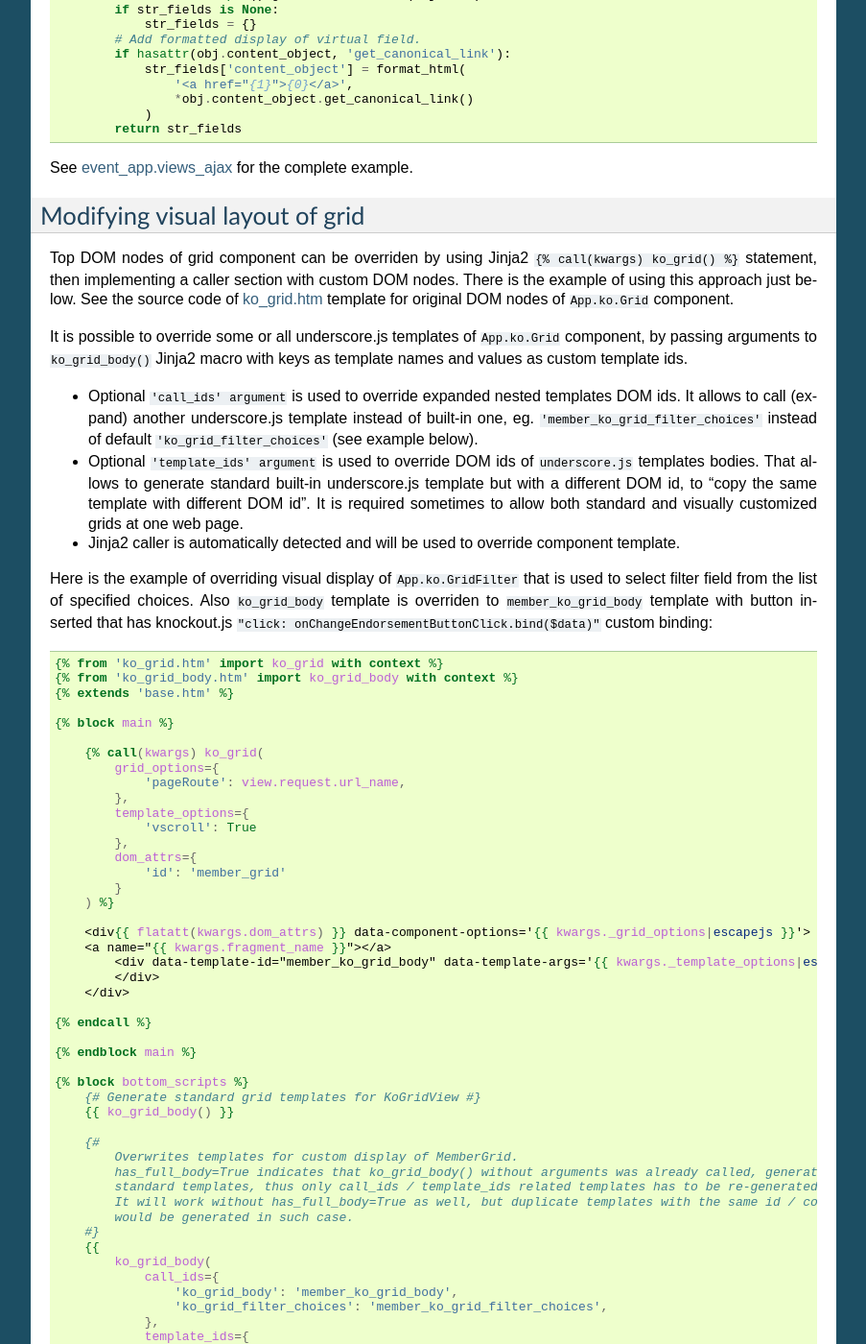
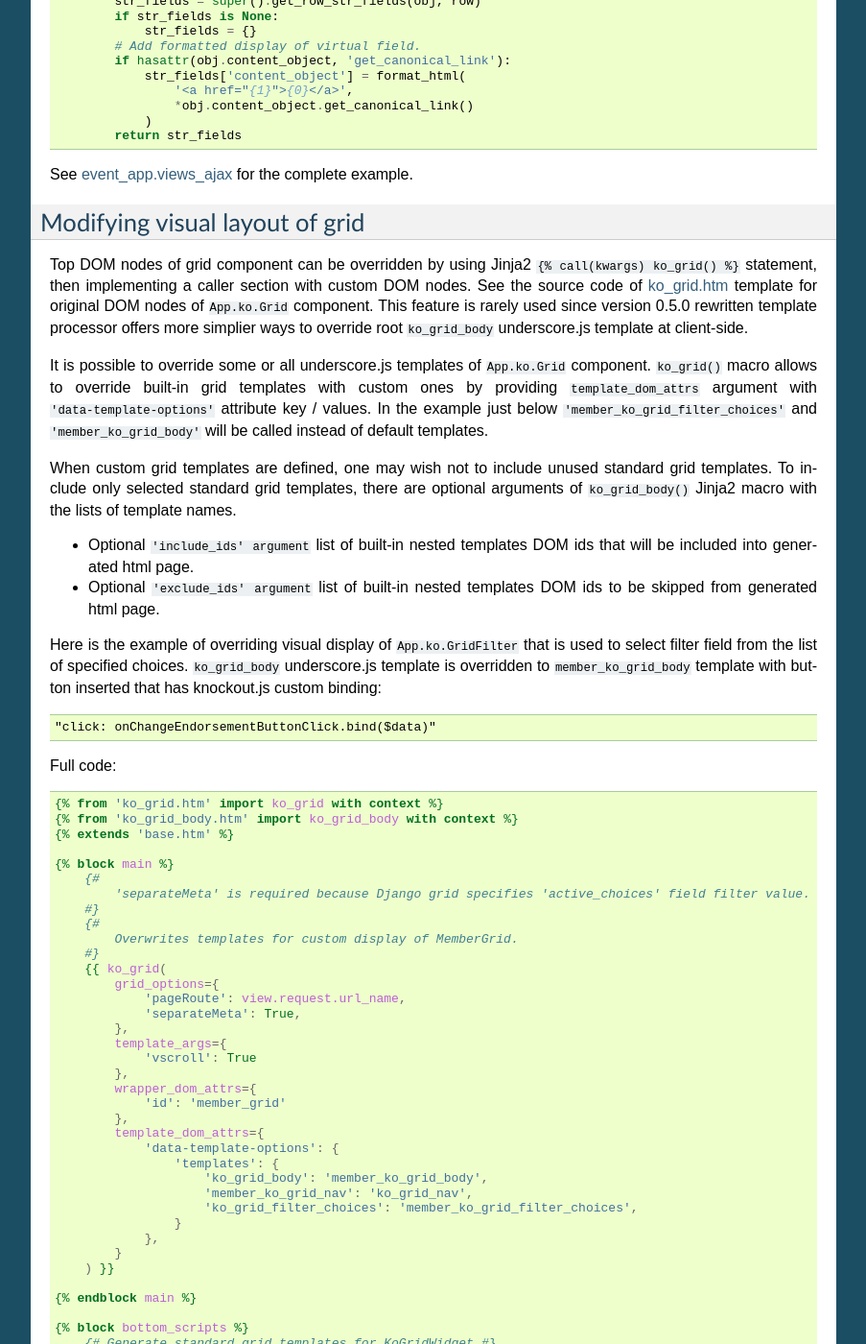
Before and after one commit to Dmitri-Sintsov/django-jinja-knockout, a Sphinx documentation site: the page built from docs/grids.rst, in a window 1280 px wide and 1400 px high, scrolled down 17560 px. Shown: the whole window at 96% size, without its empty margins (198-1101 px from the left). Built offline with Sphinx 7.4.7, drawn with Linux system fonts in a browser that asks for light colours; some of the changed text lies outside the part shown.

Commit message:
Updated 'Modifying visual layout of grid' section of grids.rst documentation for version 0.5.0.

```diff
--- a/HISTORY.rst
+++ b/HISTORY.rst
@@ -178,7 +178,7 @@ Alternative breadcrumbs layout of field filters widgets.
 
 0.5.0
 -----
-* Reworked recursive underscore.js templating engine as ``App.Tpl`` class.
+* Reworked recursive underscore.js template processor as ``App.Tpl`` class.
 * Display verbose field names with their values of Django model instances. Optionally will display related model fields
   as nested field name / value pairs as well. It is supported in the following cases:
 
--- a/docs/forms.rst
+++ b/docs/forms.rst
@@ -93,7 +93,7 @@ In instance of ``FormWithInlineFormsetsMixin``, ``self.forms_vms`` and ``self.fi
 ``vm_list()`` defined in ``viewmodels.py``. These instances accumulate viewmodels (each one is a simple Python dict
 with ``'view'`` key) during ModelForm / inline formsets validation.
 
-Actual AJAX ModelForm response success / error viewmodels can be overriden in child class, if needed.
+Actual AJAX ModelForm response success / error viewmodels can be overridden in child class, if needed.
 
 These examples shows how to generate dynamic lists of client-side viewmodels at server-side. ``viewmodels.py``
 defines methods to alter viewmodels in already existing ``vm_list()`` instances.
--- a/docs/grids.rst
+++ b/docs/grids.rst
@@ -340,26 +340,27 @@ Since version 0.4.1, ``ko_grid_body()`` macro includes two versions of filter fi
   drop-down menus.
 * ``ko_grid_breadcrumb_filter_choices`` / ``ko_grid_breadcrumb_filter_popup``, when filter values are displayed as
   bootstrap breadcrumbs. To activate this version of filter field widgets, one should call ``ko_grid_body()`` macro
-  like this::
+  like this (since version 0.5.0)::
 
     {{
         ko_grid_body(
-            call_ids={
-                'ko_grid_filter_choices': 'ko_grid_breadcrumb_filter_choices',
-                'ko_grid_filter_popup': 'ko_grid_breadcrumb_filter_popup',
-            },
-            template_ids={
-                'ko_grid_filter_choices': 'ko_grid_breadcrumb_filter_choices',
-                'ko_grid_filter_popup': 'ko_grid_breadcrumb_filter_popup',
-            }
+            include_ids=[
+                'ko_grid_breadcrumb_filter_choices',
+                'ko_grid_breadcrumb_filter_popup'
+            ],
+            exclude_ids=[
+                'ko_grid_filter_choices',
+                'ko_grid_filter_popup'
+            ]
         )
     }}
 
-  If there's already was a call to ``ko_grid_body()``, do not forget to add ``has_full_body`` = ``True`` keyword
-  argument to call, to avoid duplicate generation of grid templates. There is `cbv_grid_breadcrumbs.htm`_ Jinja2
-
-  macro that could be used as ``template_name`` value of ``KoGridView`` derived grid class attribute. See sample project
-  `club_app.views_ajax`_ for the example.
+  ``exclude_ids`` argument saves a bit of html removing unused underscore.js templates from the resulting page.
+  It is also possible to have multiple grids with different styles of filters at the same page, in such case
+  do not use ``exclude_ids`` argument.
+  There is `cbv_grid_breadcrumbs.htm`_ Jinja2 macro that could be used as ``template_name`` value of ``KoGridView``
+  derived grid class attribute to use breadcrumb-style filters. See sample project `club_app.views_ajax`_ for the
+  example.
 
 ==================
 Grid configuration
@@ -1105,76 +1106,70 @@ Modifying visual layout of grid
 .. highlight:: jinja
 .. _modifying_visual_layout_of_grid:
 
-Top DOM nodes of grid component can be overriden by using Jinja2 ``{% call(kwargs) ko_grid() %}`` statement, then
-implementing a caller section with custom DOM nodes. There is the example of using this approach just below.
-See the source code of `ko_grid.htm`_ template for original DOM nodes of ``App.ko.Grid`` component.
-
-It is possible to override some or all underscore.js templates of ``App.ko.Grid`` component, by passing
-arguments to ``ko_grid_body()`` Jinja2 macro with keys as template names and values as custom template ids.
-
-* Optional ``'call_ids' argument`` is used to override expanded nested templates DOM ids. It allows to call (expand)
-  another underscore.js template instead of built-in one, eg. ``'member_ko_grid_filter_choices'`` instead of default
-  ``'ko_grid_filter_choices'`` (see example below).
-* Optional ``'template_ids' argument`` is used to override DOM ids of ``underscore.js`` templates bodies. That allows
-  to generate standard built-in underscore.js template but with a different DOM id, to "copy the same template with
-  different DOM id". It is required sometimes to allow both standard and visually customized grids at one web page.
-* Jinja2 caller is automatically detected and will be used to override component template.
+Top DOM nodes of grid component can be overridden by using Jinja2 ``{% call(kwargs) ko_grid() %}`` statement, then
+implementing a caller section with custom DOM nodes. See the source code of `ko_grid.htm`_ template for original DOM
+nodes of ``App.ko.Grid`` component. This feature is rarely used since version 0.5.0 rewritten template processor
+offers more simplier ways to override root ``ko_grid_body`` underscore.js template at client-side.
+
+It is possible to override some or all underscore.js templates of ``App.ko.Grid`` component. ``ko_grid()`` macro allows
+to override built-in grid templates with custom ones by providing ``template_dom_attrs`` argument with
+``'data-template-options'`` attribute key / values. In the example just below ``'member_ko_grid_filter_choices'`` and
+``'member_ko_grid_body'`` will be called instead of default templates.
+
+When custom grid templates are defined, one may wish not to include unused standard grid templates. To include only
+selected standard grid templates, there are optional arguments of ``ko_grid_body()`` Jinja2 macro with the lists of
+template names.
+
+* Optional ``'include_ids' argument`` list of built-in nested templates DOM ids that will be included into generated
+  html page.
+* Optional ``'exclude_ids' argument`` list of built-in nested templates DOM ids to be skipped from generated html page.
 
 Here is the example of overriding visual display of ``App.ko.GridFilter`` that is used to select filter field from
-the list of specified choices. Also ``ko_grid_body`` template is overriden to ``member_ko_grid_body`` template with
-button inserted that has knockout.js ``"click: onChangeEndorsementButtonClick.bind($data)"`` custom binding::
+the list of specified choices. ``ko_grid_body`` underscore.js template is overridden to ``member_ko_grid_body`` template
+with button inserted that has knockout.js custom binding::
+
+    "click: onChangeEndorsementButtonClick.bind($data)"
+
+Full code::
 
     {% from 'ko_grid.htm' import ko_grid with context %}
     {% from 'ko_grid_body.htm' import ko_grid_body with context %}
     {% extends 'base.htm' %}
 
     {% block main %}
-
-        {% call(kwargs) ko_grid(
+        {#
+            'separateMeta' is required because Django grid specifies 'active_choices' field filter value.
+        #}
+        {#
+            Overwrites templates for custom display of MemberGrid.
+        #}
+        {{ ko_grid(
             grid_options={
                 'pageRoute': view.request.url_name,
+                'separateMeta': True,
             },
-            template_options={
+            template_args={
                 'vscroll': True
             },
-            dom_attrs={
+            wrapper_dom_attrs={
                 'id': 'member_grid'
+            },
+            template_dom_attrs={
+                'data-template-options': {
+                    'templates': {
+                        'ko_grid_body': 'member_ko_grid_body',
+                        'member_ko_grid_nav': 'ko_grid_nav',
+                        'ko_grid_filter_choices': 'member_ko_grid_filter_choices',
+                    }
+                },
             }
-        ) %}
-
-        <div{{ flatatt(kwargs.dom_attrs) }} data-component-options='{{ kwargs._grid_options|escapejs }}'>
-        <a name="{{ kwargs.fragment_name }}"></a>
-            <div data-template-id="member_ko_grid_body" data-template-args='{{ kwargs._template_options|escapejs }}'>
-            </div>
-        </div>
-
-    {% endcall %}
+        ) }}
 
     {% endblock main %}
 
     {% block bottom_scripts %}
-        {# Generate standard grid templates for KoGridView #}
+        {# Generate standard grid templates for KoGridWidget #}
         {{ ko_grid_body() }}
-
-        {#
-            Overwrites templates for custom display of MemberGrid.
-            has_full_body=True indicates that ko_grid_body() without arguments was already called, generating
-            standard templates, thus only call_ids / template_ids related templates has to be re-generated.
-            It will work without has_full_body=True as well, but duplicate templates with the same id / content
-            would be generated in such case.
-        #}
-        {{
-            ko_grid_body(
-                call_ids={
-                    'ko_grid_body': 'member_ko_grid_body',
-                    'ko_grid_filter_choices': 'member_ko_grid_filter_choices',
-                },
-                template_ids={
-                    'ko_grid_nav': 'member_ko_grid_nav'
-                },
-                has_full_body=True
-            )
-        }}
 
         <script type="text/template" id="member_ko_grid_body">
             <div class="panel panel-primary">
@@ -1646,7 +1641,7 @@ fields in one grid cell).
 ``.get_row_str_fields()`` method and are converted to client-side ``display values`` in ``App.ko.GridRow`` class
 ``toDisplayValue()`` method.
 
-Both methods can be overriden in ancestor classes to customize field values output. When associated Django model has
+Both methods can be overridden in ancestor classes to customize field values output. When associated Django model has
 `get_str_fields()`_ method defined, it will be used to get ``str_fields`` for each row by default.
 
 'meta_list' action
@@ -2899,7 +2894,7 @@ method are implemented to perform custom action (see `Action AJAX response handl
 
 .. highlight:: jinja
 
-And the final step is to generate client-side component in Jinja2 template with overriden ``ko_grid_body`` template ::
+And the final step is to generate client-side component in Jinja2 template with overridden ``ko_grid_body`` template ::
 
     {% extends 'base_min.htm' %}
     {% from 'bs_navs.htm' import bs_navs with context %}
@@ -2915,28 +2910,22 @@ And the final step is to generate client-side component in Jinja2 template with
         grid_options={
             'pageRoute': 'model1_grid',
         },
-        dom_attrs={
+        wrapper_dom_attrs={
             'id': 'model1_grid'
         },
-        body_call_id='model1_ko_grid_body'
+        template_dom_attrs={
+            'data-template-options': {
+                'templates': {
+                    'ko_grid_body': 'model1_ko_grid_body',
+                }
+            },
+        }
     ) }}
 
     {% endblock main %}
 
     {% block bottom_scripts %}
         {{ ko_grid_body() }}
-        {{
-            ko_grid_body(
-                call_ids={
-                    'ko_grid_body': 'model1_ko_grid_body',
-                },
-                template_ids={
-                    'ko_grid_nav': 'model1_ko_grid_nav',
-                    'ko_grid_table': 'model1_ko_grid_table'
-                },
-                has_full_body=True
-            )
-        }}
 
         <script type="text/template" id="model1_ko_grid_body">
             <div class="panel panel-primary">
```
Also changed, not shown: other parts of docs/grids.rst (+2 -2 lines), QUICKSTART.rst (+16 -15 lines).
